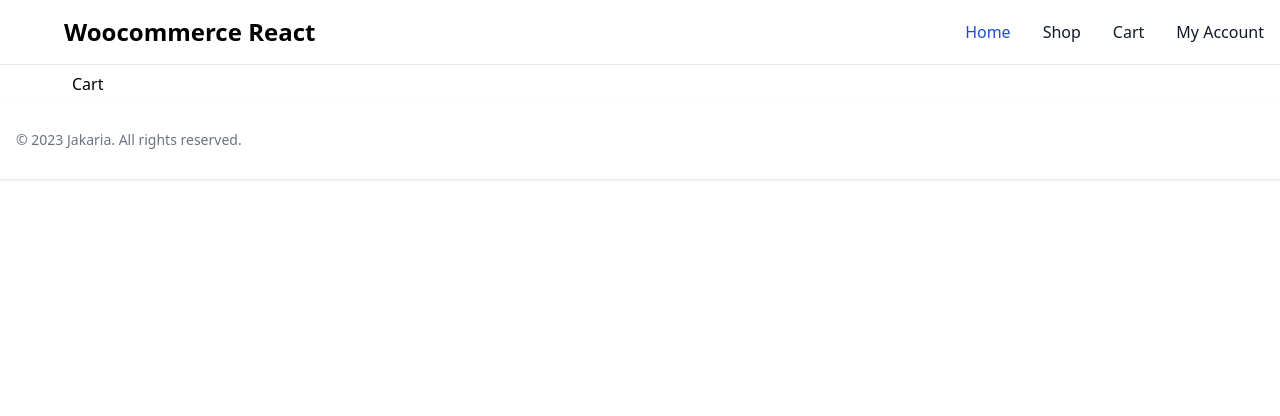
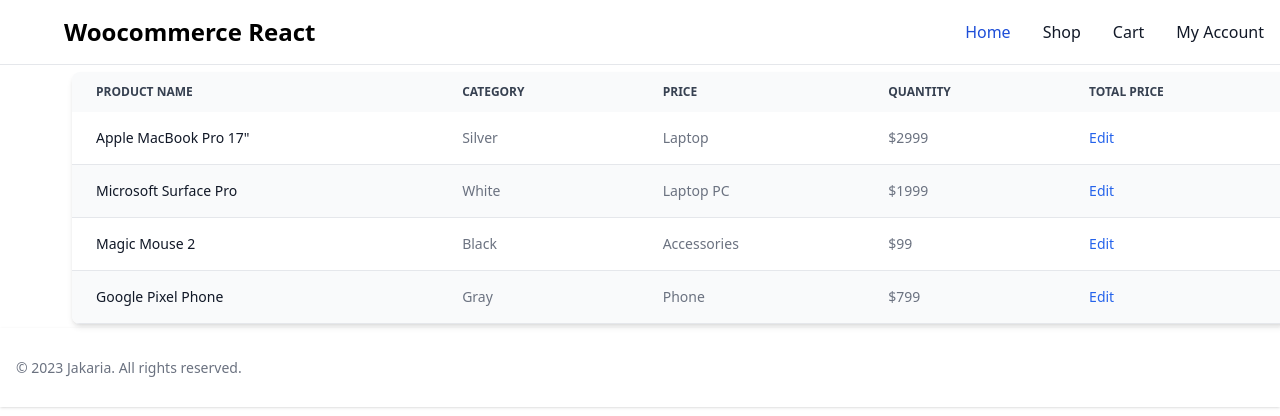
Before and after one commit to jakaria-istauk/react-woocommerce, a React (Vite) app: page /cart in a window 1280 px wide. Shown: the top 416 px of the page. Built offline with nearby package versions, Linux system fonts and the light colour scheme.

Commit message:
cart layout added

```diff
--- a/src/components/layouts/front/Cart.jsx
+++ /dev/null
@@ -1,7 +0,0 @@
-import React from "react";
-
-const Cart = () => {
-  return <div>Cart</div>;
-};
-
-export default Cart;
--- /dev/null
+++ b/src/components/layouts/front/checkout/Cart.jsx
@@ -0,0 +1,110 @@
+import React from "react";
+
+const Cart = () => {
+  return (
+    <div className="relative overflow-x-auto shadow-md sm:rounded-lg">
+      <table className="w-full text-sm text-left text-gray-500 dark:text-gray-400">
+        <thead className="text-xs text-gray-700 uppercase bg-gray-50 dark:bg-gray-700 dark:text-gray-400">
+          <tr>
+            <th scope="col" className="px-6 py-3">
+              Product name
+            </th>
+            <th scope="col" className="px-6 py-3">
+              Category
+            </th>
+            <th scope="col" className="px-6 py-3">
+              Price
+            </th>
+
+            <th scope="col" className="px-6 py-3">
+              Quantity
+            </th>
+            <th scope="col" className="px-6 py-3">
+              Total Price
+            </th>
+          </tr>
+        </thead>
+        <tbody>
+          <tr className="bg-white border-b dark:bg-gray-900 dark:border-gray-700">
+            <th
+              scope="row"
+              className="px-6 py-4 font-medium text-gray-900 whitespace-nowrap dark:text-white"
+            >
+              Apple MacBook Pro 17"
+            </th>
+            <td className="px-6 py-4">Silver</td>
+            <td className="px-6 py-4">Laptop</td>
+            <td className="px-6 py-4">$2999</td>
+            <td className="px-6 py-4">
+              <a
+                href="#"
+                className="font-medium text-blue-600 dark:text-blue-500 hover:underline"
+              >
+                Edit
+              </a>
+            </td>
+          </tr>
+          <tr className="border-b bg-gray-50 dark:bg-gray-800 dark:border-gray-700">
+            <th
+              scope="row"
+              className="px-6 py-4 font-medium text-gray-900 whitespace-nowrap dark:text-white"
+            >
+              Microsoft Surface Pro
+            </th>
+            <td className="px-6 py-4">White</td>
+            <td className="px-6 py-4">Laptop PC</td>
+            <td className="px-6 py-4">$1999</td>
+            <td className="px-6 py-4">
+              <a
+                href="#"
+                className="font-medium text-blue-600 dark:text-blue-500 hover:underline"
+              >
+                Edit
+              </a>
+            </td>
+          </tr>
+          <tr className="bg-white border-b dark:bg-gray-900 dark:border-gray-700">
+            <th
+              scope="row"
+              className="px-6 py-4 font-medium text-gray-900 whitespace-nowrap dark:text-white"
+            >
+              Magic Mouse 2
+            </th>
+            <td className="px-6 py-4">Black</td>
+            <td className="px-6 py-4">Accessories</td>
+            <td className="px-6 py-4">$99</td>
+            <td className="px-6 py-4">
+              <a
+                href="#"
+                className="font-medium text-blue-600 dark:text-blue-500 hover:underline"
+              >
+                Edit
+              </a>
+            </td>
+          </tr>
+          <tr className="border-b bg-gray-50 dark:bg-gray-800 dark:border-gray-700">
+            <th
+              scope="row"
+              className="px-6 py-4 font-medium text-gray-900 whitespace-nowrap dark:text-white"
+            >
+              Google Pixel Phone
+            </th>
+            <td className="px-6 py-4">Gray</td>
+            <td className="px-6 py-4">Phone</td>
+            <td className="px-6 py-4">$799</td>
+            <td className="px-6 py-4">
+              <a
+                href="#"
+                className="font-medium text-blue-600 dark:text-blue-500 hover:underline"
+              >
+                Edit
+              </a>
+            </td>
+          </tr>
+        </tbody>
+      </table>
+    </div>
+  );
+};
+
+export default Cart;
--- a/src/components/router.jsx
+++ b/src/components/router.jsx
@@ -3,7 +3,7 @@
 import Products from "./layouts/front/product/Products";
 import { createBrowserRouter } from "react-router-dom";
 import Home from "./layouts/front/home/Home";
-import Cart from "./layouts/front/Cart";
+import Cart from "./layouts/front/checkout/Cart";
 import Dashboard from "./layouts/front/customer/dashboard";
 import NotFound from "./common/NotFound";
 
```
